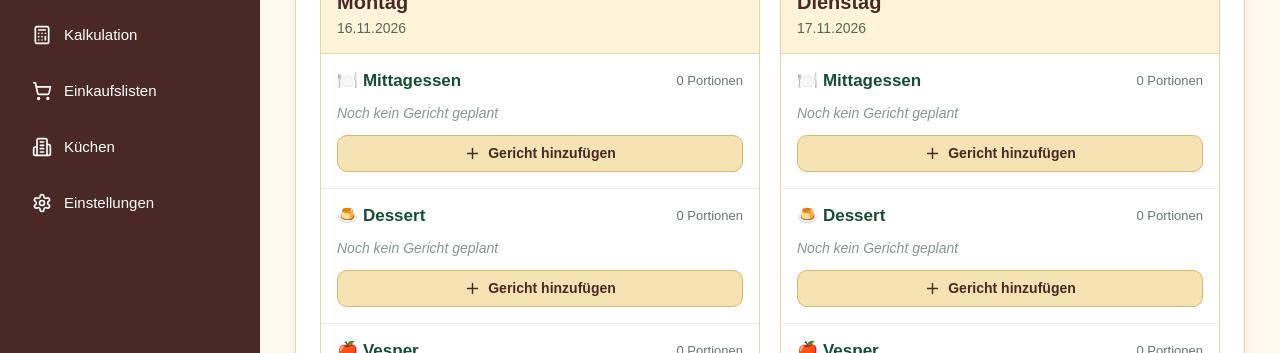
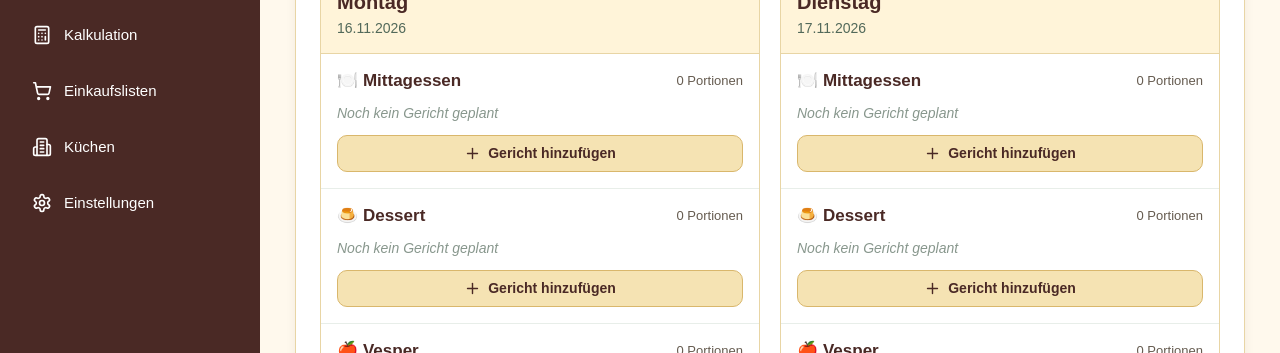
Before and after one commit to reitclub-lochau/Men-planer, a React (Vite) app: page / in a window 1280 px wide. Shown: the part 447-800 px from the top of the page. Built offline with nearby package versions, Linux system fonts and the light colour scheme.

Commit message:
Update index.css

```diff
--- a/src/index.css
+++ b/src/index.css
@@ -804,3 +804,13 @@ h1, h2, h3 {
 .day-card h3 {
   color: #4A2925;
 }
+/* Lieblingsküche – Mahlzeiten */
+
+.meal-section-header h4 {
+  color: #4A2925;
+  font-weight: 700;
+}
+
+.meal-section-header span {
+  color: #665C50;
+}
```
